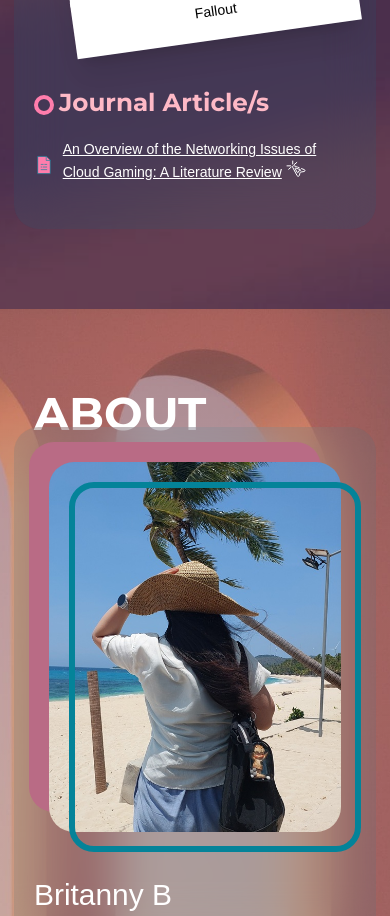
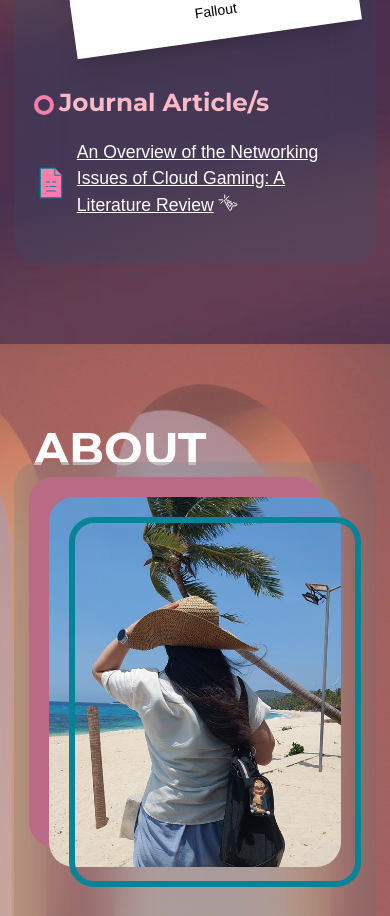
Before and after one commit to britannyb/britanny-portfolio, a React (Vite) app: page / in a window 390 px wide. Shown: the part 6380-7296 px from the top of the page. Built offline with nearby package versions, Linux system fonts and the light colour scheme; a web font is replaced by a local one.

Commit message:
fixed font size

```diff
--- a/src/Projects.tsx
+++ b/src/Projects.tsx
@@ -5,6 +5,7 @@ import ImageModal from "./components/ImageModal";
 import DrawingModal from "./components/DrawingModal";
 import Paper from "./components/Paper";
 import StackedCards from "./components/StackedCards";
+
 interface ProjectContainerProps {
   projectTitle: string;
   children: ReactNode;
@@ -49,12 +50,13 @@ function JournalArticle({ title, url }: JournalArticleProps) {
     <>
       <div className="my-4">
         <div className="flex items-center space-x-2">
-          <Paper />
+          <div className="w-10">
+            <Paper />
+          </div>
           <a
-            className="text-white text-xsm md:text-sm underline hover:text-pink mb-2"
+            className="text-white md:text-sm underline hover:text-pink mb-2"
             href={url}
-            target="_blank"
-          >
+            target="_blank">
             {title}
             <StyledPointer />
           </a>
@@ -68,8 +70,7 @@ const Projects = () => {
   return (
     <div
       id="projects"
-      className="projects-bg dark:projects-bg-dark main-container text-white"
-    >
+      className="projects-bg dark:projects-bg-dark main-container text-white">
       <div className="content">
         <Container title="PROJECTS">
           <ProjectContainer projectTitle="Sample Work">
@@ -82,8 +83,7 @@ const Projects = () => {
               <ContainerContent>
                 <div
                   id="drawing-gallery"
-                  className="lg:w-[80%] grid grid-cols-1 md:grid-cols-3 gap-2 items-center centered-image pb-4"
-                >
+                  className="lg:w-[80%] grid grid-cols-1 md:grid-cols-3 gap-2 items-center centered-image pb-4">
                   <DrawingModal
                     imageUrl="images/drawing1.jpg"
                     altContent="Dogs art"
@@ -103,8 +103,7 @@ const Projects = () => {
               <ContainerContent>
                 <div
                   id="toy-gallery"
-                  className="lg:w-[80%] grid grid-cols-1 md:grid-cols-3 gap-2 rounded-images text-xsm lg:text-sm pb-4"
-                >
+                  className="lg:w-[80%] grid grid-cols-1 md:grid-cols-3 gap-2 rounded-images text-xsm lg:text-sm pb-4">
                   <ImageModal
                     imageUrl="images/toy1.jpg"
                     altContent="J. Silverhand"
```
